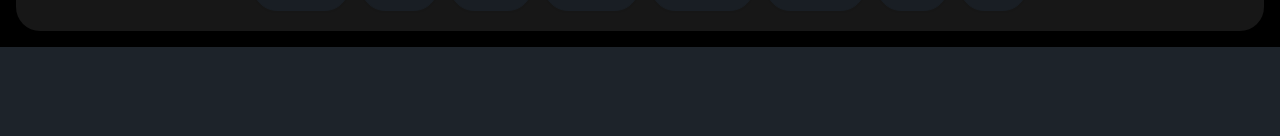
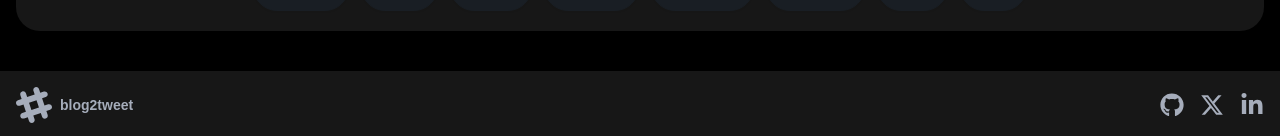
Before and after one commit to adarshswaminath/blog2buzz, a Next.js app: page / in a window 1280 px wide. Shown: the part 3047-3183 px from the top of the page. Before the commit the page ends 3094 px from the top, so only its background shows below. Built offline with nearby package versions, Linux system fonts and the light colour scheme.

Commit message:
feat: footer added

```diff
--- /dev/null
+++ b/app/Components/Footer.jsx
@@ -0,0 +1,23 @@
+import {FaGithub,FaXTwitter,FaLinkedinIn} from "react-icons/fa6"
+
+export default function Footer() {
+    return (
+        <footer className="footer items-center p-4 bg-background text-neutral-content mt-6">
+            <aside className="items-center grid-flow-col">
+                <svg width="36" height="36" viewBox="0 0 24 24" xmlns="http://www.w3.org/2000/svg" fillRule="evenodd" clipRule="evenodd" className="fill-current"><path d="M22.672 15.226l-2.432.811.841 2.515c.33 1.019-.209 2.127-1.23 2.456-1.15.325-2.148-.321-2.463-1.226l-.84-2.518-5.013 1.677.84 2.517c.391 1.203-.434 2.542-1.831 2.542-.88 0-1.601-.564-1.86-1.314l-.842-2.516-2.431.809c-1.135.328-2.145-.317-2.463-1.229-.329-1.018.211-2.127 1.231-2.456l2.432-.809-1.621-4.823-2.432.808c-1.355.384-2.558-.59-2.558-1.839 0-.817.509-1.582 1.327-1.846l2.433-.809-.842-2.515c-.33-1.02.211-2.129 1.232-2.458 1.02-.329 2.13.209 2.461 1.229l.842 2.515 5.011-1.677-.839-2.517c-.403-1.238.484-2.553 1.843-2.553.819 0 1.585.509 1.85 1.326l.841 2.517 2.431-.81c1.02-.33 2.131.211 2.461 1.229.332 1.018-.21 2.126-1.23 2.456l-2.433.809 1.622 4.823 2.433-.809c1.242-.401 2.557.484 2.557 1.838 0 .819-.51 1.583-1.328 1.847m-8.992-6.428l-5.01 1.675 1.619 4.828 5.011-1.674-1.62-4.829z"></path></svg>
+                <p className="font-bold">blog2tweet</p>
+            </aside>
+            <nav className="grid-flow-col gap-4 md:place-self-center md:justify-self-end">
+                <a className="text-2xl hover:text-white hover:scale-125 transition ease-in-out">
+                    <FaGithub/>
+                </a>
+                <a className="text-2xl hover:text-white hover:scale-125 transition ease-in-out">
+                    <FaXTwitter/>
+                </a>
+                <a className="text-2xl hover:text-white hover:scale-125 transition ease-in-out">
+                    <FaLinkedinIn/>
+                </a>
+            </nav>
+        </footer>
+    )
+}
--- a/app/layout.jsx
+++ b/app/layout.jsx
@@ -1,3 +1,4 @@
+import Footer from "./Components/Footer";
 import Navbar from "./Components/Navbar";
 import "./globals.css";
 
@@ -13,6 +14,7 @@
       <body>
         <Navbar/>
         {children}
+        <Footer/>
       </body>
     </html>
   );
```
